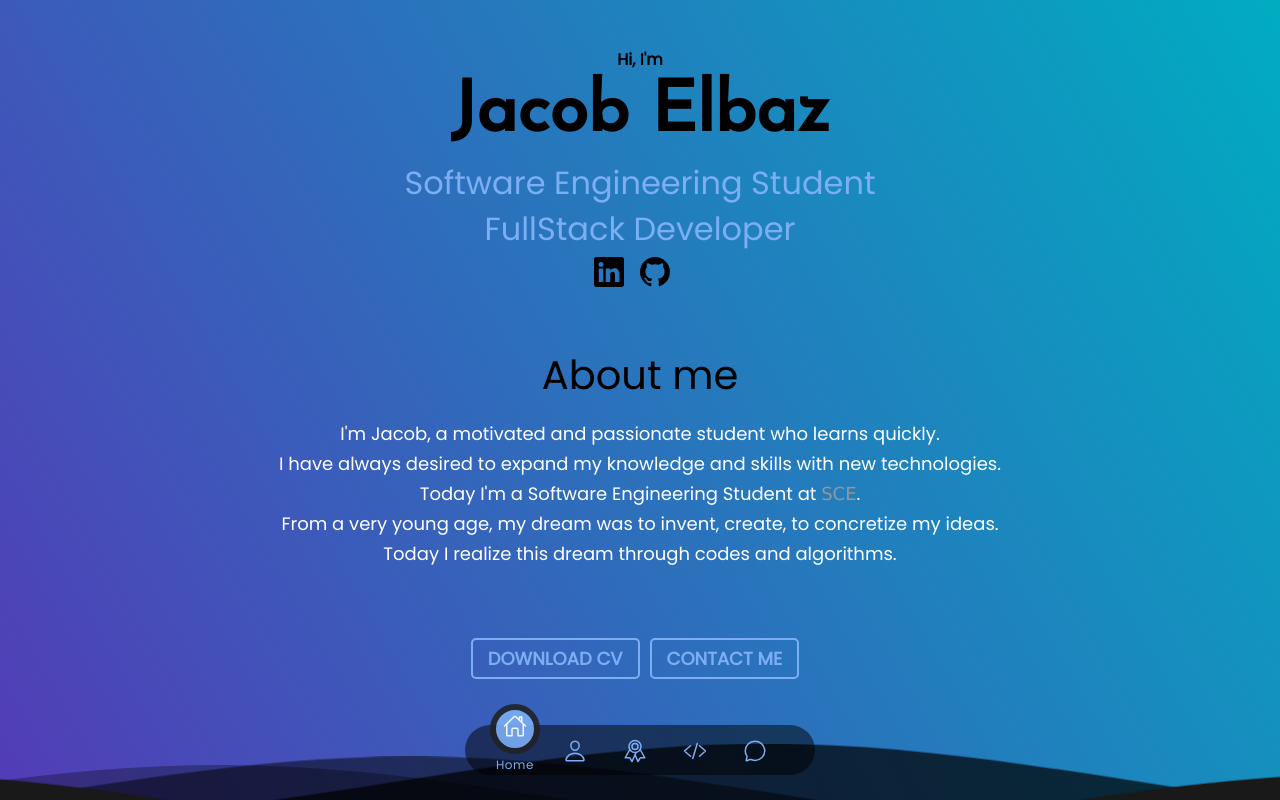
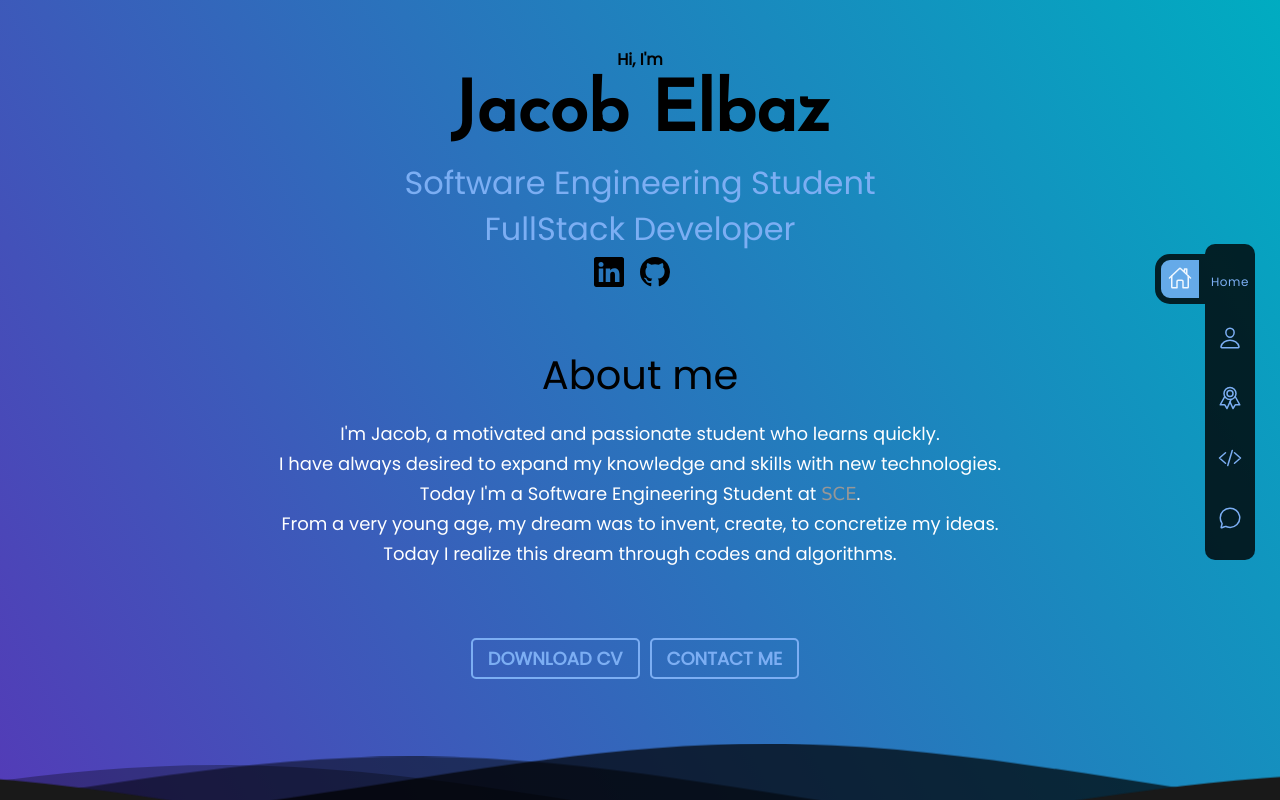
Before and after one commit to JacobElbaz/portfolio, a React (Create React App) app: page / in a window 1280 px wide. Shown: the top 800 px of the page. Built offline with nearby package versions, Linux system fonts and the light colour scheme.

Commit message:
navbar update

```diff
--- a/src/BottomNavBar.css
+++ b/src/BottomNavBar.css
@@ -8,6 +8,120 @@
     --clr: #222327;
 }
 
+@media (min-width: 400px) {
+    .navigation {
+        position: fixed;
+        right: 25px;
+        bottom: 30%;
+        justify-content: center;
+        align-items: center;
+        border-radius: 10px;
+        z-index: 3;
+    }
+
+    .background-nav {
+        position: fixed;
+        right: 25px;
+        bottom: 30%;
+        background-color: black;
+        width: 50px;
+        height: 316px;
+        border-radius: 10px;
+        opacity: .8;
+        padding: 0;
+        margin: 0;
+        z-index: 2;
+    }
+
+
+    .navigation ul {
+        padding: 0;
+    }
+
+    .navigation ul li {
+        position: relative;
+        list-style: none;
+        width: 50px;
+        height: 60px;
+        z-index: 1;
+    }
+
+    .navigation ul li a {
+        position: relative;
+        display: flex;
+        justify-content: center;
+        align-items: center;
+        flex-direction: column;
+        width: 50px;
+        text-align: center;
+        font-weight: 500;
+    }
+
+    .navigation ul li a .icon {
+        position: relative;
+        display: block;
+        line-height: 75px;
+        font-size: 1.5em;
+        text-align: center;
+        transition: 0.5s;
+        color: #7caef3;
+    }
+
+    .navigation ul li.active a .icon {
+        transform: translateX(-50px);
+        color: aliceblue;
+    }
+
+    .navigation ul li a .text {
+        position: absolute;
+        color: #7caef3;
+        font-weight: 400;
+        font-size: 0.75em;
+        letter-spacing: 0.05em;
+        transition: 0.5s;
+        opacity: 0;
+        transform: translateY(20px);
+    }
+
+    .navigation ul li.active a .text
+    {
+        opacity: 1;
+        transform: translateY(0px);
+    }
+
+    .indicator {
+        position: absolute;
+        top: 10px;
+        right: 50px;
+        width: 50px;
+        height: 50px;
+        background-color: #7caef3;
+        opacity: .8;
+        border-bottom-left-radius: 30%;
+        border-top-left-radius: 30%;
+        border: 6px solid black;
+        transition: 0.5s;
+    }
+
+    .navigation ul li:nth-child(1).active ~ .indicator {
+        transform: translateY(calc(60px * 0));
+    }
+    .navigation ul li:nth-child(2).active ~ .indicator {
+        transform: translateY(calc(60px * 1));
+    }
+    .navigation ul li:nth-child(3).active ~ .indicator {
+        transform: translateY(calc(60px * 2));
+    }
+    .navigation ul li:nth-child(4).active ~ .indicator {
+        transform: translateY(calc(60px * 3));
+    }
+    .navigation ul li:nth-child(5).active ~ .indicator {
+        transform: translateY(calc(60px * 4));
+    }
+}
+
+
+@media screen and (max-width: 400px) {
     .nav-container {
         display: flex;
         justify-content: center;
@@ -107,23 +221,6 @@
         transition: 0.5s;
     }
 
-.navigation ul li:nth-child(1).active ~ .indicator {
-    transform: translateX(calc(60px * 0));
-}
-.navigation ul li:nth-child(2).active ~ .indicator {
-    transform: translateX(calc(60px * 1));
-}
-.navigation ul li:nth-child(3).active ~ .indicator {
-    transform: translateX(calc(60px * 2));
-}
-.navigation ul li:nth-child(4).active ~ .indicator {
-    transform: translateX(calc(60px * 3));
-}
-.navigation ul li:nth-child(5).active ~ .indicator {
-    transform: translateX(calc(60px * 4));
-}
-
-@media screen and (max-width: 400px) {
     .navigation {width: 95%;}
     .background-nav {width: 95%;}
     .navigation ul li {
```
Lines whose indentation alone changed are shown as unchanged.
